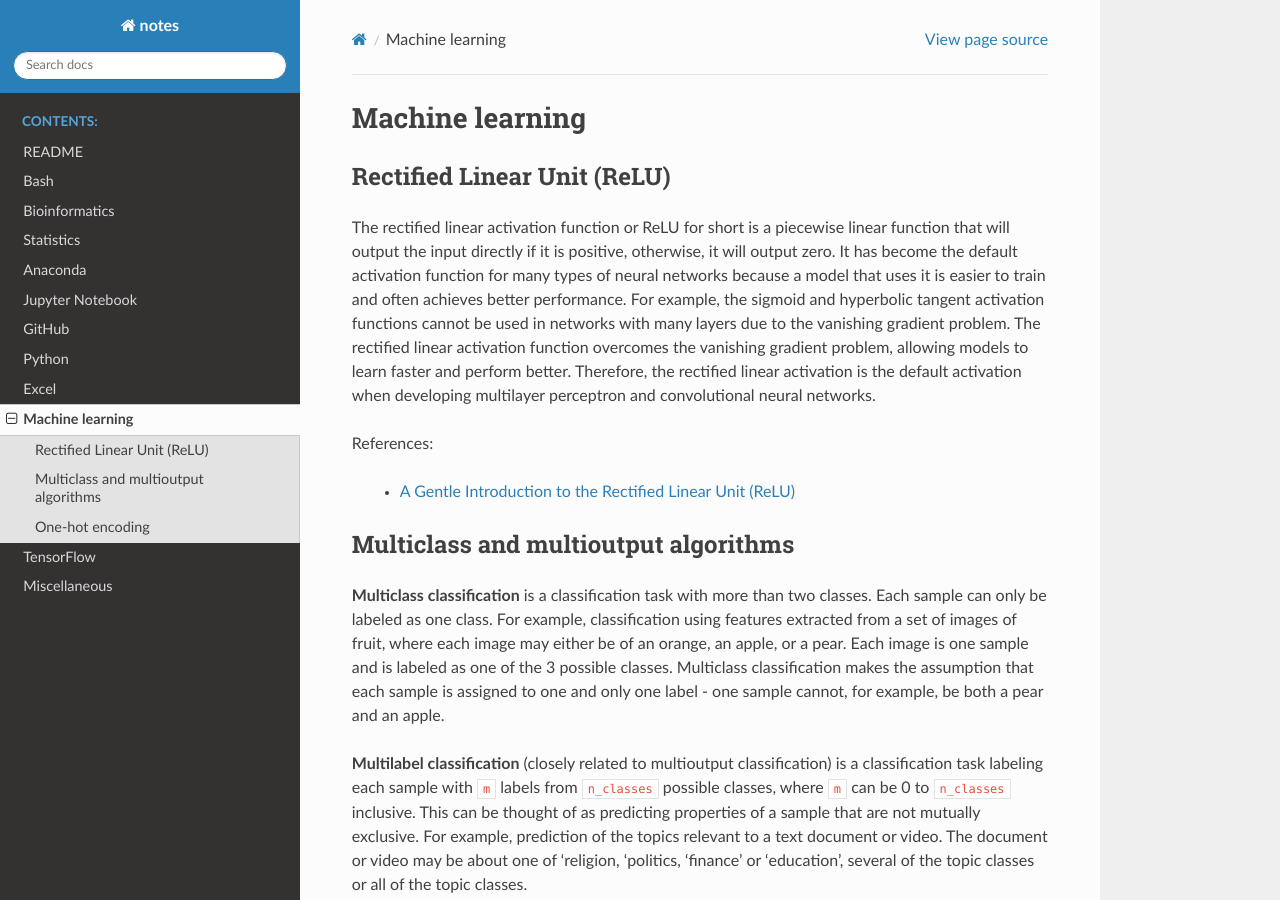
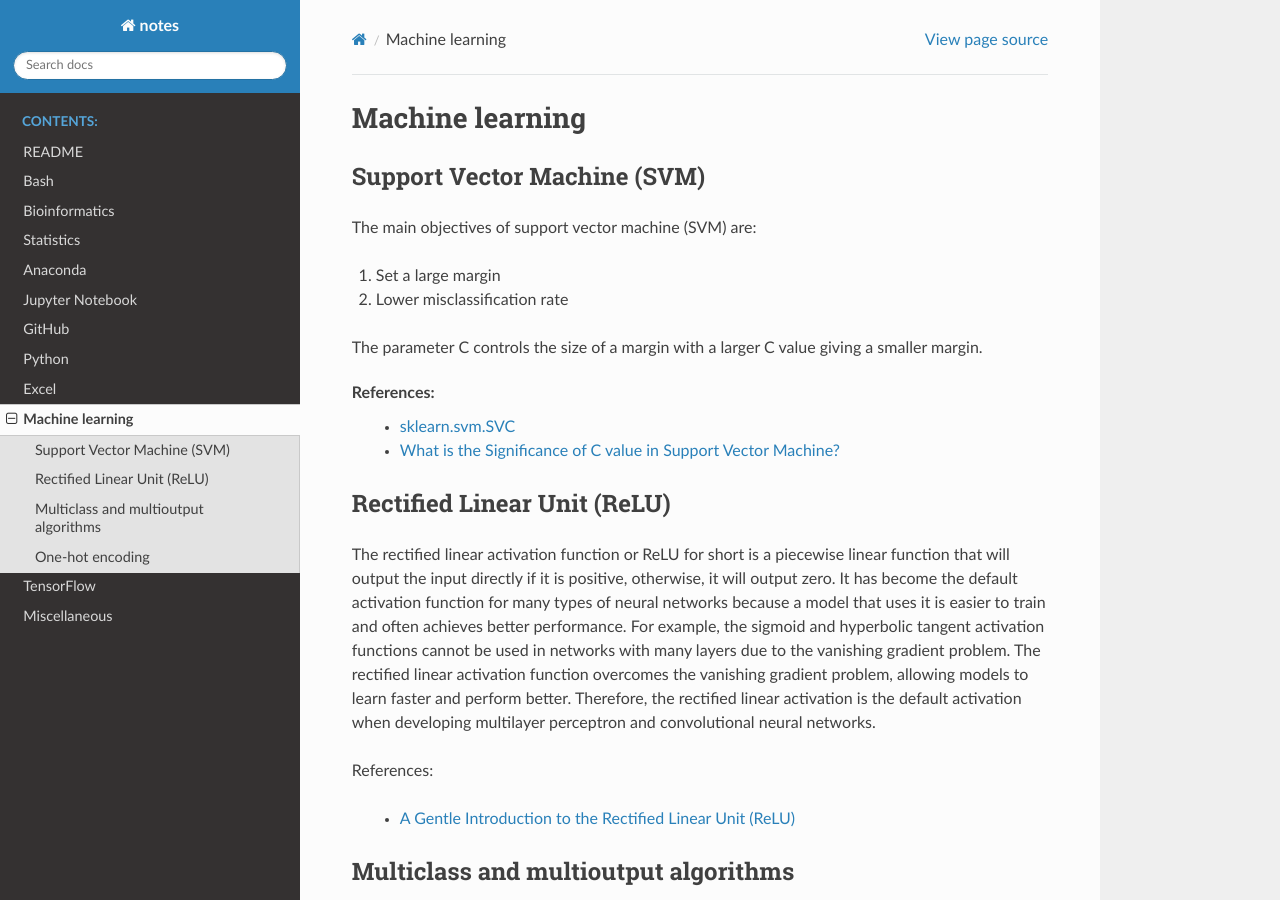
Before and after one commit to sbslee/notes, a Sphinx documentation site: the page built from docs/machine_learning.rst, in a window 1280 px wide and 900 px high. Built offline with Sphinx 7.4.7 and the Read the Docs theme 2.0.0, drawn with Linux system fonts in a browser that asks for light colours.

Commit message:
Update machine_learning.rst

```diff
--- a/docs/machine_learning.rst
+++ b/docs/machine_learning.rst
@@ -1,5 +1,19 @@
 Machine learning
 ****************
+
+Support Vector Machine (SVM)
+============================
+
+The main objectives of support vector machine (SVM) are:
+
+1. Set a large margin
+2. Lower misclassification rate
+
+The parameter C controls the size of a margin with a larger C value giving a smaller margin.
+
+References:
+  - `sklearn.svm.SVC <https://scikit-learn.org/stable/modules/generated/sklearn.svm.SVC.html>`__
+  - `What is the Significance of C value in Support Vector Machine? <https://medium.com/@pushkarmandot/what-is-the-significance-of-c-value-in-support-vector-machine-28224e852c5a>`__
 
 Rectified Linear Unit (ReLU)
 ============================
```
